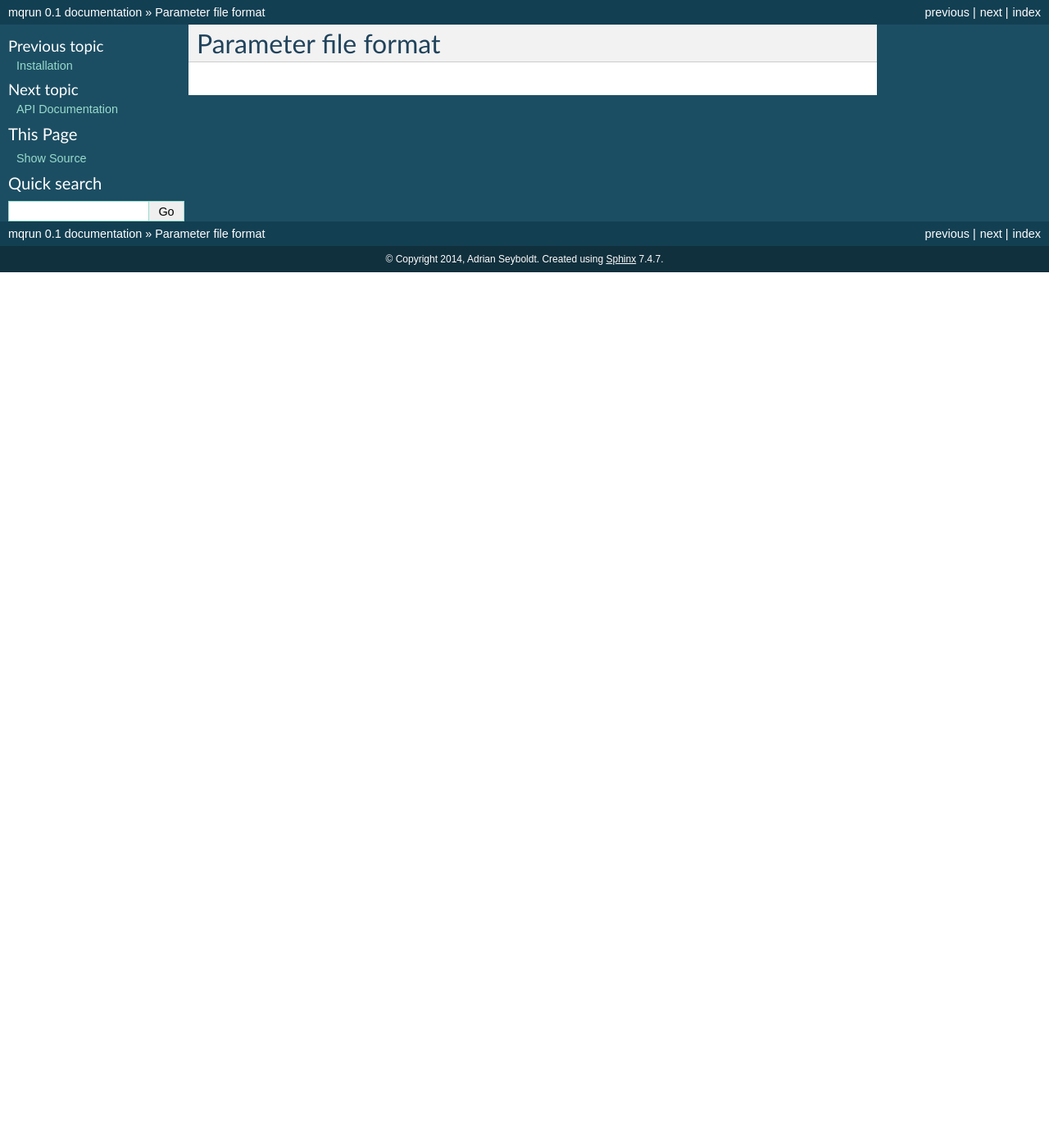
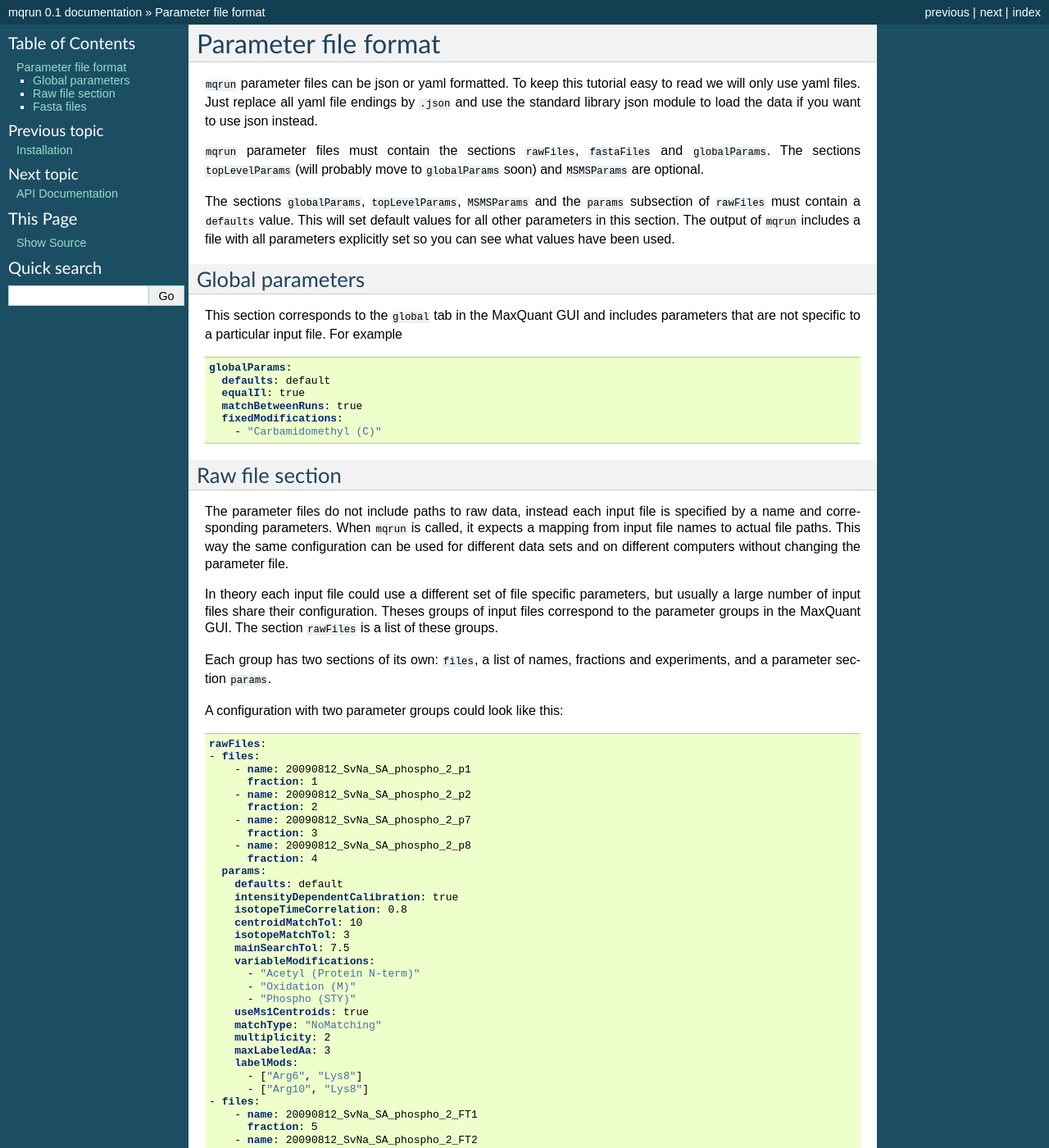
Before and after one commit to qbicsoftware-archive/mqrun, a Sphinx documentation site: the page built from doc/param_format.rst, in a window 1280 px wide and 1400 px high. Shown: the whole window at 82% size. Built offline with Sphinx 7.4.7, drawn with Linux system fonts in a browser that asks for light colours; some of the changed text lies outside the part shown.

Commit message:
add first description of param files

```diff
--- a/doc/param_format.rst
+++ b/doc/param_format.rst
@@ -1,3 +1,138 @@
 =====================
 Parameter file format
 =====================
+
+``mqrun`` parameter files can be json or yaml formatted. To keep this
+tutorial easy to read we will only use yaml files. Just replace all
+yaml file endings by ``.json`` and use the standard library json
+module to load the data if you want to use json instead.
+
+``mqrun`` parameter files must contain the sections ``rawFiles``,
+``fastaFiles`` and ``globalParams``. The sections ``topLevelParams``
+(will probably move to ``globalParams`` soon) and ``MSMSParams`` are
+optional.
+
+The sections ``globalParams``, ``topLevelParams``,
+``MSMSParams`` and the ``params`` subsection of ``rawFiles`` must
+contain a ``defaults`` value. This will set default values for all
+other parameters in this section. The output of ``mqrun`` includes a
+file with all parameters explicitly set so you can see what values
+have been used.
+
+Global parameters
+-----------------
+
+This section corresponds to the ``global`` tab in the MaxQuant GUI and
+includes parameters that are not specific to a particular input file.
+For example
+
+.. code:: yaml
+
+   globalParams:
+     defaults: default
+     equalIl: true
+     matchBetweenRuns: true
+     fixedModifications:
+       - "Carbamidomethyl (C)"
+
+Raw file section
+----------------
+
+The parameter files do not include paths to raw data, instead each
+input file is specified by a name and corresponding parameters. When
+``mqrun`` is called, it expects a mapping from input file names to
+actual file paths. This way the same configuration can be used for
+different data sets and on different computers without changing the
+parameter file.
+
+In theory each input file could use a different set of file specific
+parameters, but usually a large number of input files share their
+configuration. Theses groups of input files correspond to the
+parameter groups in the MaxQuant GUI. The section ``rawFiles`` is
+a list of these groups.
+
+Each group has two sections of its own: ``files``, a list of names,
+fractions and experiments, and a parameter section ``params``.
+
+A configuration with two parameter groups could look like this:
+
+.. code:: yaml
+
+   rawFiles:
+   - files:
+       - name: 20090812_SvNa_SA_phospho_2_p1
+         fraction: 1
+       - name: 20090812_SvNa_SA_phospho_2_p2
+         fraction: 2
+       - name: 20090812_SvNa_SA_phospho_2_p7
+         fraction: 3
+       - name: 20090812_SvNa_SA_phospho_2_p8
+         fraction: 4
+     params:
+       defaults: default
+       intensityDependentCalibration: true
+       isotopeTimeCorrelation: 0.8
+       centroidMatchTol: 10
+       isotopeMatchTol: 3
+       mainSearchTol: 7.5
+       variableModifications:
+         - "Acetyl (Protein N-term)"
+         - "Oxidation (M)"
+         - "Phospho (STY)"
+       useMs1Centroids: true
+       matchType: "NoMatching"
+       multiplicity: 2
+       maxLabeledAa: 3
+       labelMods:
+         - ["Arg6", "Lys8"]
+         - ["Arg10", "Lys8"]
+   - files:
+       - name: 20090812_SvNa_SA_phospho_2_FT1
+         fraction: 5
+       - name: 20090812_SvNa_SA_phospho_2_FT2
+         fraction: 6
+       - name: 20090812_SvNa_SA_phospho_2_FT3
+         fraction: 7
+       - name: 20090812_SvNa_SA_phospho_2_7
+         fraction: 8
+       - name: 20090812_SvNa_SA_phospho_2_8
+         fraction: 9
+       - name: 20090812_SvNa_SA_phospho_2_9
+         fraction: 10
+       - name: 20090812_StPe_SA_phospho_2_10
+         fraction: 11
+     params:
+       defaults: default
+       intensityDependentCalibration: true
+       isotopeTimeCorrelation: 0.8
+       centroidMatchTol: 10
+       isotopeMatchTol: 3
+       mainSearchTol: 7.5
+       variableModifications:
+         - "Acetyl (Protein N-term)"
+         - "Oxidation (M)"
+         - "Phospho (STY)"
+       useMs1Centroids: true
+       matchType: "NoMatching"
+       multiplicity: 2
+       maxLabeledAa: 3
+       labelMods:
+         - ["Arg6", "Lys8"]
+         - ["Arg10", "Lys8"]
+
+
+Fasta files
+-----------
+
+The fasta files are specified in the ``fastaFiles`` section. It must
+include two subsections, ``fileNames`` and ``firstSearch``. The as
+with the raw files the actual file paths are set when ``mqrun`` is
+executed.
+
+An example:
+
+.. code:: yaml
+
+  fileNames:
+    - uniprot_sprot
+  firstSearch: []
```
